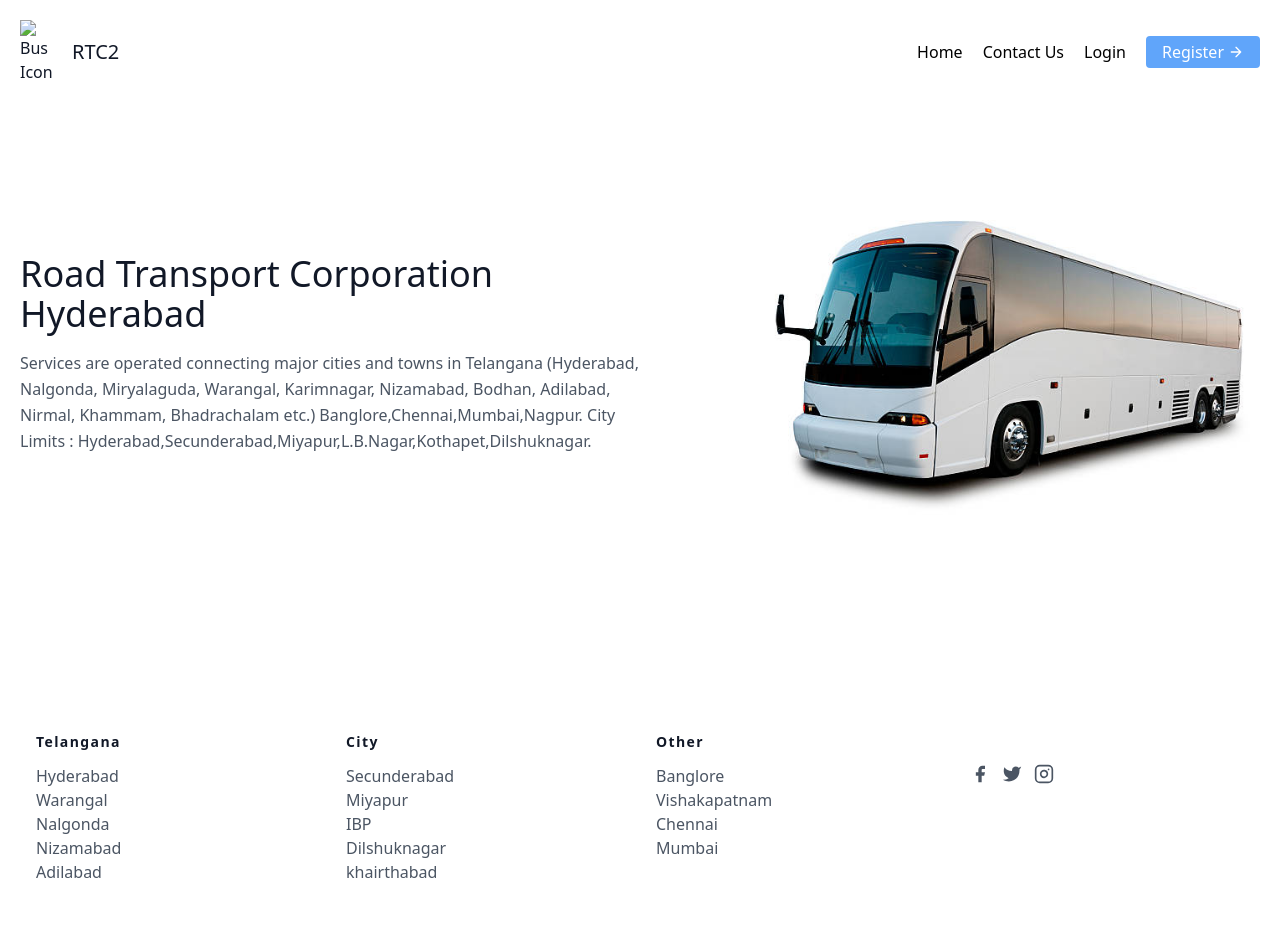
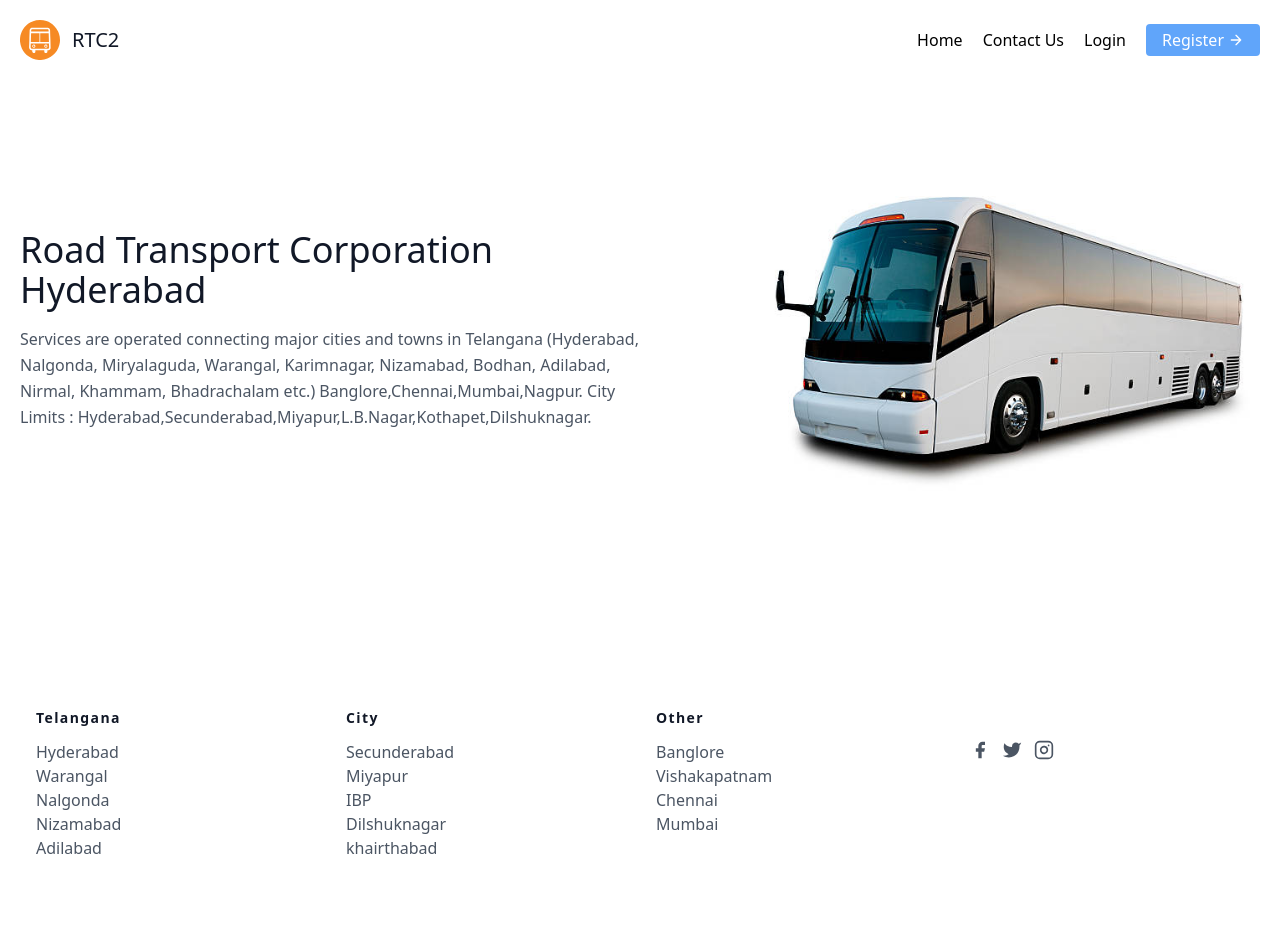
Before and after one commit to Phani5611/Bus-Ticket-Reservation-Final, a plain HTML site: page index.html in a window 1280 px wide. Drawn offline with nearby package versions, Linux system fonts and the light colour scheme; files whose address does not match are found by name.

Commit message:
index.html

```diff
--- a/index.html
+++ b/index.html
@@ -13,7 +13,7 @@
     <header class="text-black-600 body-font ">
         <div class="container mx-auto flex flex-wrap p-5 flex-col md:flex-row items-center">
           <a class="flex title-font font-medium items-center text-gray-900 mb-4 md:mb-0" >
-          <img src="Assest/Victoriabuslogo.svg" alt="Bus Icon" srcset="" width="40px" height="40px" >
+          <img src="Victoriabuslogo.svg" alt="Bus Icon" srcset="" width="40px" height="40px" >
             <span class="ml-3 text-xl"> RTC2 </span>
 
           </a>
```
